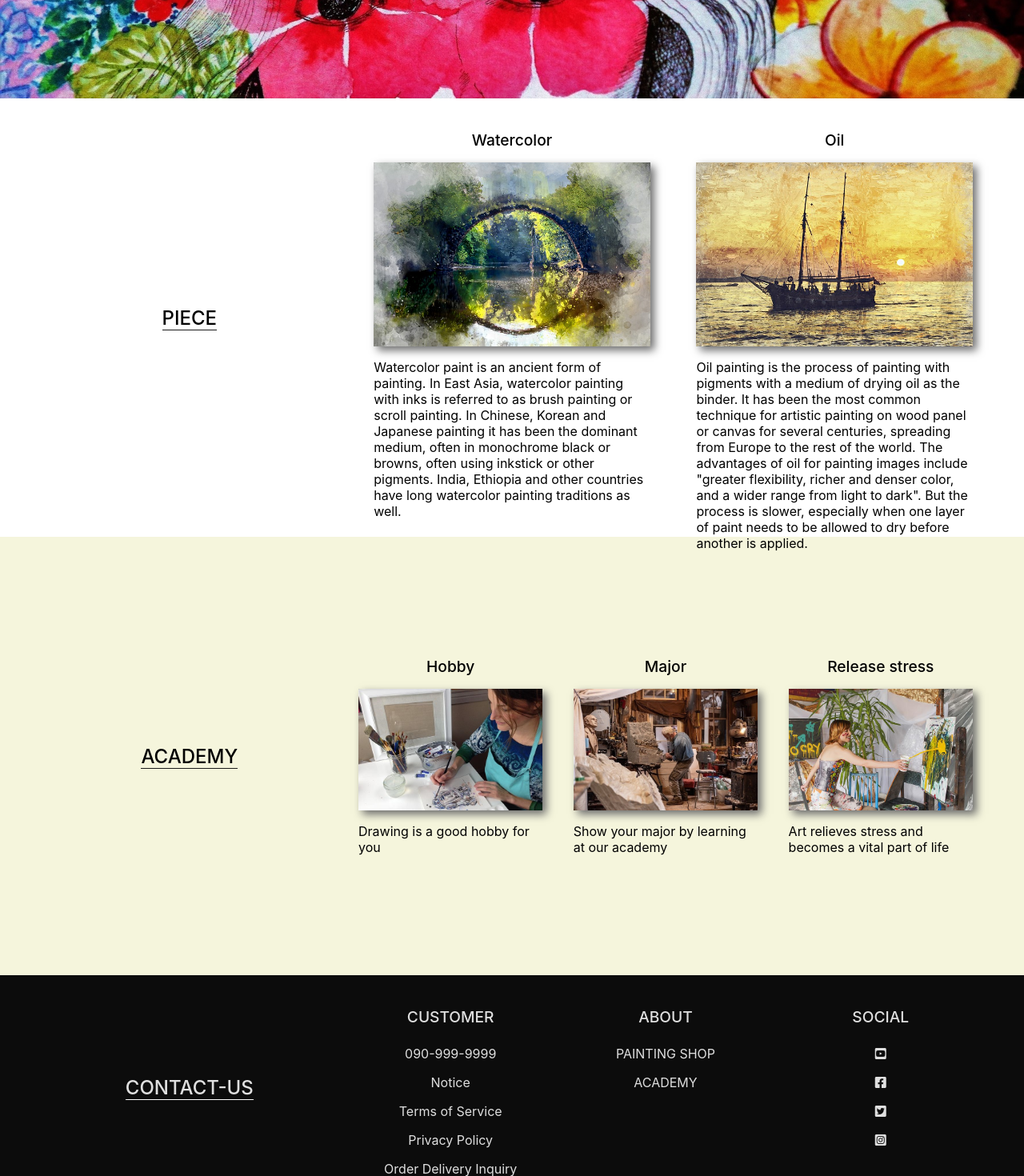
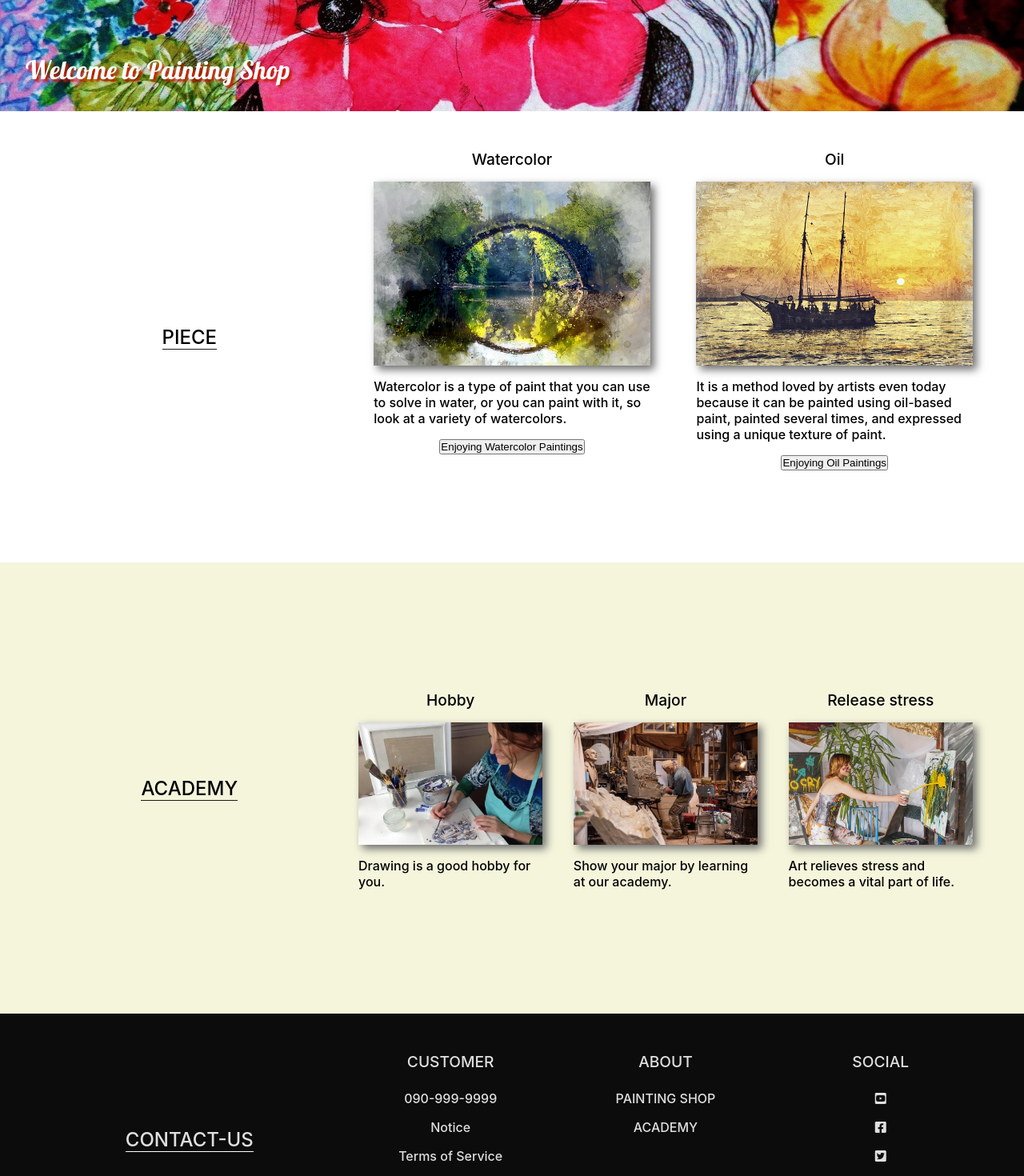
Before and after one commit to yeonghoonPark/react-paintingshop, a React (Create React App) app: page / in a window 1280 px wide. Shown: the part 340-1810 px from the top of the page at 80% size. Built offline with nearby package versions, Linux system fonts and the light colour scheme.

Commit message:
Add a part for the Academy

```diff
--- a/src/App.css
+++ b/src/App.css
@@ -1,9 +1,10 @@
 @import url('https://fonts.googleapis.com/css2?family=Noto+Sans+KR:wght@100;300;400;500;700;900&family=Roboto:ital,wght@0,100;0,300;0,400;0,500;0,700;0,900;1,100;1,300;1,400;1,500;1,700;1,900&display=swap');
-@import url('https://fonts.googleapis.com/css2?family=Dosis:wght@200;300;400;500;600;700;800&display=swap');
+@import url('https://fonts.googleapis.com/css2?family=Lobster&display=swap');
 
 :root{
   /* font */
   font-family: 'Roboto', 'Noto Sans KR', sans-serif;
+  font-weight: 500;
 
   /* color */
   --color-white: #ffffff;
@@ -12,11 +13,16 @@
   --color-gray: #6d6d6d;
   --color-light-grey: #dfdfdf;
   --color-beige: #f5f5dc;
+  --color-yellow: #fffd61;
   --color-orange: #c41c00;
 
 
   /* size */
-  --container-padding: 1.5rem;
+  --container-padding: 2rem 1.5rem;
+}
+
+span{
+  font-weight: 500;
 }
 
 /* HEADER */
@@ -39,7 +45,6 @@
 
 .header .main-title{
   font-size: 2.5rem;
-  font-weight: 500;
   border-bottom: 2px solid var(--color-black);
 }
 
@@ -50,12 +55,6 @@
   align-self: flex-end;
 }
 
-.header .nav span{
-  font-weight: 500;
-  background: transparent;
-  transition: 0.1s;
-}
-
 .header .nav span:hover{
   text-decoration: underline;
 }
@@ -63,7 +62,7 @@
 /* SLIDER */
 .slider .container{
   position: relative;
-  margin-top: 6.438em;
+  margin-top: 7.438em;
 }
 .slider .title{
   position: absolute;
@@ -79,6 +78,35 @@
 .slider .slide1,
 .slider .slide2{
   position: absolute;
+}
+
+.slider .slide .sub-title{
+  position: absolute;
+  z-index: 50;
+  font-family: 'Lobster', 'sans-serif';
+  font-size: 2rem;
+}
+
+.slider .slide1 .sub-title {
+  right: 2rem;
+  bottom: 2rem;
+  color: var(--color-beige);
+  text-shadow: 3px 3px 3px var(--color-dark-black);
+}
+
+.slider .slide2 .sub-title {
+  top: 50%;
+  left: 50%;
+  transform: translate(-50%, -50%);
+  color: var(--color-yellow);
+  text-shadow: 3px 3px 3px var(--color-dark-black);
+}
+
+.slider .slide3 .sub-title{
+  left: 2rem;
+  bottom: 2rem;
+  color: var(--color-white);
+  text-shadow: 3px 3px 3px var(--color-orange);
 }
 
 
@@ -103,7 +131,6 @@
 .piece .title span{
   width: 2.5em;
   margin: 0 auto;
-  font-weight: 500;
   font-size: 1.5rem;
   border-bottom: 1px solid var(--color-black);
 }
@@ -118,7 +145,6 @@
 
 .piece .watercolor .sub-title{
   padding: 1rem;
-  font-weight: 500;
   font-size: 1.2rem;
 }
 
@@ -147,7 +173,6 @@
 
 .piece .oil .sub-title {
   padding: 1rem;
-  font-weight: 500;
   font-size: 1.2rem;
 }
 
@@ -188,7 +213,6 @@
 .academy .title span {
   width: 2.5em;
   margin: 0 auto;
-  font-weight: 500;
   font-size: 1.5rem;
   border-bottom: 1px solid var(--color-black);
 }
@@ -196,15 +220,14 @@
 .academy .hobby {
   width: 20%;
   height: 31.25rem;
+  padding-top: 7rem;
   display: flex;
   flex-flow: column nowrap;
-  justify-content: center;
   align-items: center;
 }
 
 .academy .hobby .sub-title {
   padding: 1rem;
-  font-weight: 500;
   font-size: 1.2rem;
 }
 
@@ -225,15 +248,14 @@
 .academy .major {
   width: 20%;
   height: 31.25rem;
+  padding-top: 7rem;
   display: flex;
   flex-flow: column nowrap;
-  justify-content: center;
   align-items: center;
 }
 
 .academy .major .sub-title {
   padding: 1rem;
-  font-weight: 500;
   font-size: 1.2rem;
 }
 
@@ -254,15 +276,14 @@
 .academy .release-stress {
   width: 20%;
   height: 31.25rem;
+  padding-top: 7rem;
   display: flex;
   flex-flow: column nowrap;
-  justify-content: center;
   align-items: center;
 }
 
 .academy .release-stress .sub-title {
   padding: 1rem;
-  font-weight: 500;
   font-size: 1.2rem;
 }
 
@@ -282,7 +303,6 @@
 
 /* CONTACT-US */
 .contact-us {
-  /* background: linear-gradient(180deg, #1b1b1b, #000000); */
   background: var(--color-dark-black);
   border-bottom: 1px solid var(--color-orange);
 }
@@ -305,14 +325,13 @@
 .contact-us .title span {
   width: 2.5em;
   margin: 0 auto;
-  font-weight: 500;
   font-size: 1.5rem;
   border-bottom: 1px solid var(--color-white);
 }
 
 .contact-us .customer{
   width: 20%;
-  height: 14.5rem;
+  height: 15.625rem;
   display: flex;
   flex-flow: column nowrap;
   align-items: center;
@@ -321,7 +340,6 @@
 
 .contact-us .customer .sub-title{
   padding: 1rem;
-  font-weight: 500;
   font-size: 1.2rem;
 }
 
@@ -335,7 +353,7 @@
 
 .contact-us .about {
   width: 20%;
-  height: 14.5rem;
+  height: 15.625rem;
   display: flex;
   flex-flow: column nowrap;
   align-items: center;
@@ -344,7 +362,6 @@
 
 .contact-us .about .sub-title {
   padding: 1rem;
-  font-weight: 500;
   font-size: 1.2rem;
 }
 
@@ -358,7 +375,7 @@
 
 .contact-us .social {
   width: 20%;
-  height: 14.5rem;
+  height: 15.625rem;
   display: flex;
   flex-flow: column nowrap;
   align-items: center;
@@ -367,7 +384,6 @@
 
 .contact-us .social .sub-title {
   padding: 1rem;
-  font-weight: 500;
   font-size: 1.2rem;
 }
 
--- a/src/App.js
+++ b/src/App.js
@@ -45,20 +45,23 @@ function App() {
           <section className="slider">
             <div className="container">
               <h2 className="title">SLIDER</h2>
-                <div className="slide slide1">
+              <div className="slide slide1">
+                  <h3 className="sub-title">30% discount on Oil painting</h3>
                   <div className="img-box">
                     <img src={slide01} alt="slide01" />
                   </div>
                 </div>
                 <div className="slide slide2">
+                  <h3 className="sub-title">Learn to be happy</h3>
                   <div className="img-box">
                     <img src={slide02} alt="slide02" />
                   </div>
                 </div>
                 <div className="slide slide3 active">
-                  <div className="img-box">
+                <h3 className="sub-title">Welcome to Painting Shop</h3>
+                <div className="img-box">
                     <img src={slide03} alt="slide03" />
-                  </div>
+                </div>
                 </div>
             </div>
           </section>
@@ -73,8 +76,9 @@ function App() {
                   <img src={bannerWaterColor} alt="banner_watercolor" />
                 </div>
                 <p className="text">
-                  Watercolor paint is an ancient form of painting. In East Asia, watercolor painting with inks is referred to as brush painting or scroll painting. In Chinese, Korean and Japanese painting it has been the dominant medium, often in monochrome black or browns, often using inkstick or other pigments. India, Ethiopia and other countries have long watercolor painting traditions as well.
+                  Watercolor is a type of paint that you can use to solve in water, or you can paint with it, so look at a variety of watercolors.
                 </p>
+                <button className="btn btn-watercolor"><Link to="/">Enjoying Watercolor Paintings</Link></button>
               </article>
               <article className="oil">
                 <h3 className="sub-title">Oil</h3>
@@ -82,8 +86,9 @@ function App() {
                   <img src={bannerOil} alt="banner_oil" />
                 </div>
                 <p className="text">
-                  Oil painting is the process of painting with pigments with a medium of drying oil as the binder. It has been the most common technique for artistic painting on wood panel or canvas for several centuries, spreading from Europe to the rest of the world. The advantages of oil for painting images include "greater flexibility, richer and denser color, and a wider range from light to dark". But the process is slower, especially when one layer of paint needs to be allowed to dry before another is applied.
+                  It is a method loved by artists even today because it can be painted using oil-based paint, painted several times, and expressed using a unique texture of paint.
                 </p>
+                <button className="btn btn-oil"><Link to="/">Enjoying Oil Paintings</Link></button>
               </article>
             </div>
           </section>
@@ -98,7 +103,7 @@ function App() {
                   <img src={hobby} alt="hobby" />
                 </div>
                 <p className="text">
-                  Drawing is a good hobby for you
+                  Drawing is a good hobby for you.
                 </p>
               </article>
               <article className="major">
@@ -107,7 +112,7 @@ function App() {
                   <img src={major} alt="major" />
                 </div>
                 <p className="text">
-                  Show your major by learning at our academy
+                  Show your major by learning at our academy.
                 </p>
               </article>
               <article className="release-stress">
@@ -116,7 +121,7 @@ function App() {
                   <img src={releaseStress} alt="release-stress" />
                 </div>
                 <p className="text">
-                  Art relieves stress and becomes a vital part of life
+                  Art relieves stress and becomes a vital part of life.
                 </p>
               </article>
             </div>
--- a/src/reset.css
+++ b/src/reset.css
@@ -26,6 +26,6 @@ h3,
 h4,
 h5,
 h6 {
-    font-weight: 400;
+    font-weight: 500;
     font-size: 16px;
 }
```
